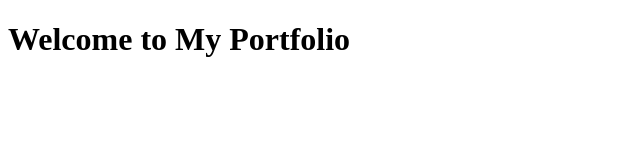
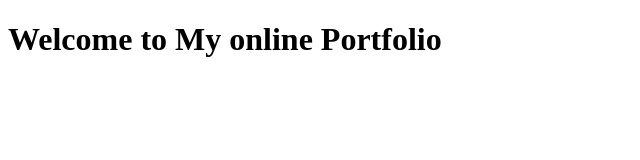
Before and after one commit to alsumayah95-ship-it/portfolio-website, a plain HTML site: page index.html in a window 1280 px wide. Shown: the whole page, without its empty margins (0-640 px from the left). Drawn offline with Linux system fonts and the light colour scheme.

Commit message:
Updated header text on main

```diff
--- a/index.html
+++ b/index.html
@@ -1 +1,2 @@
-<!DOCTYPE html><html><head><title>My Portfolio</title></head><body><h1>Welcome to My Portfolio</h1></body></html>
+
+<!DOCTYPE html><html><head><title>My Portfolio</title></head><body><h1>Welcome to My online Portfolio</h1></body></html>
```
